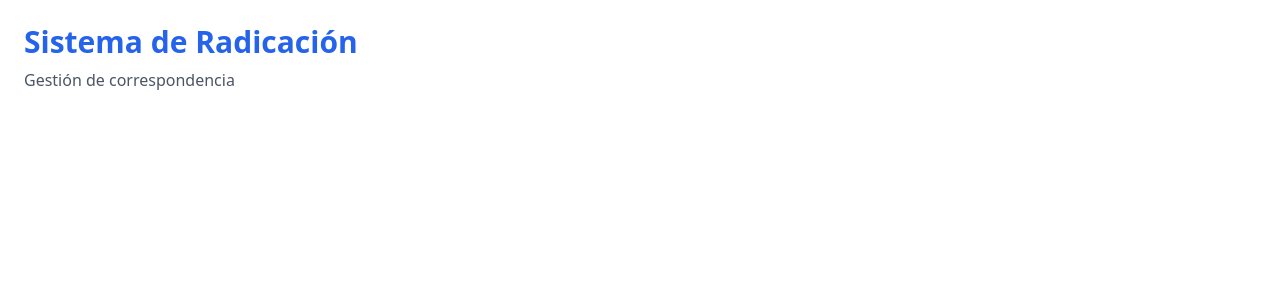
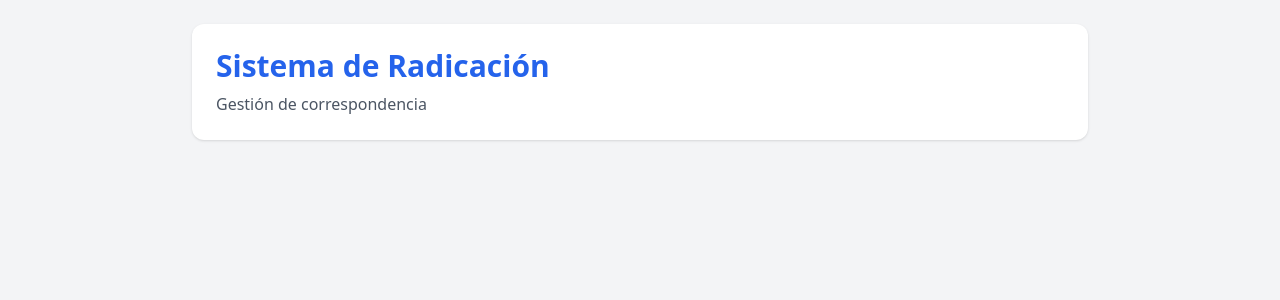
Before and after one commit to liliana-Gitteando/componentes-act1, a React (Create React App) app: page / in a window 1280 px wide. Shown: the top 300 px of the page. Built offline with nearby package versions, Linux system fonts and the light colour scheme.

Commit message:
Creación del layout principal con contenedor centrado y estilos base

```diff
--- a/src/App.js
+++ b/src/App.js
@@ -2,13 +2,20 @@
 
 export default function App() {
   return (
-    <div className="p-6">
+    <div className="min-h-screen bg-gray-100 p-6">
+
+      <div className="max-w-4xl mx-auto bg-white p-6 rounded-xl shadow">
+
         <h1 className="text-3xl font-bold text-blue-600">
           Sistema de Radicación
         </h1>
+
         <p className="mt-2 text-gray-600">
           Gestión de correspondencia
         </p>
+
+      </div>
+
     </div>
   );
 }
```
Lines whose indentation alone changed are shown as unchanged.
